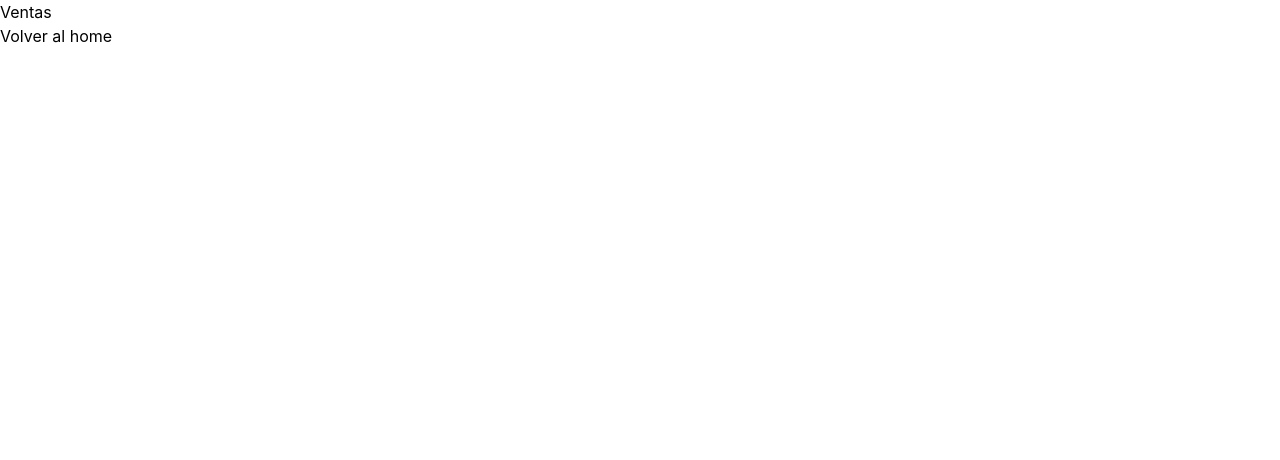
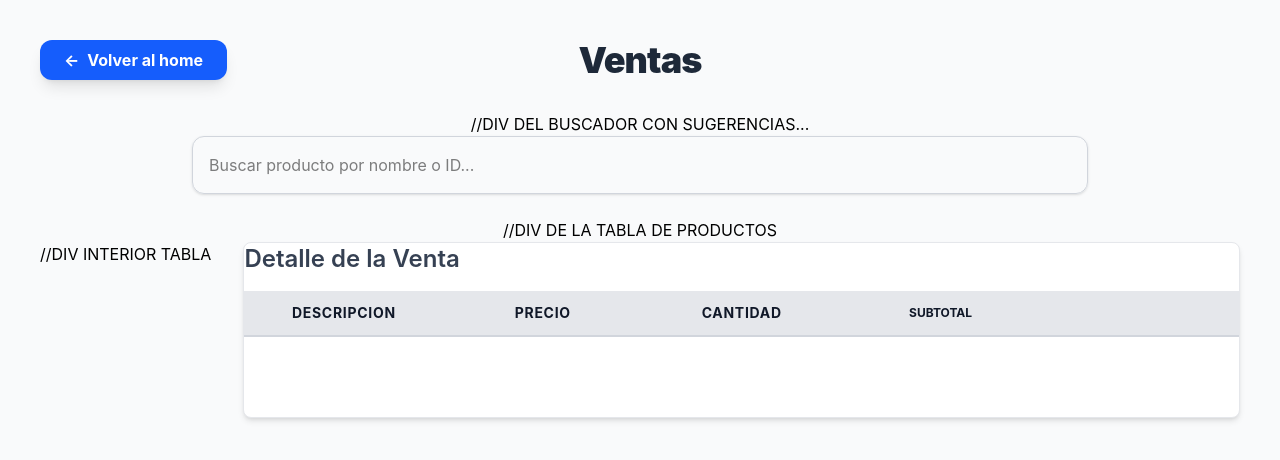
Before and after one commit to ManuelCaceresDuocUC/Proyecto-practica-sin-IA, a React (Vite) app: page /ventas in a window 1280 px wide. Shown: the top 460 px of the page. Built offline with nearby package versions, Linux system fonts and the light colour scheme.

Commit message:
se implementa en pagina de ventas una tabla para agregar los productos, un buscador de productos que funciona con un mock, el buscador muestra sugerencias y si hago click fuera cierra las sugerencias, al seleccionar un producto de las sugerencias tambien cierra y limpia el buscador

```diff
--- a/src/hooks/useInventario.tsx
+++ b/src/hooks/useInventario.tsx
@@ -4,12 +4,15 @@ import { useState } from "react";
 interface Producto {
     id: string;
     descripcion: string;
+    precio: number;
     stock: number;
 }
 
 export const useInventario = () => {
     const [productos, setProductos] = useState<Producto[]>([
-        {id: '0000', descripcion: 'Producto vacio', stock: 9999}
+        { id: '0001', descripcion: 'Desodorante Rexona', precio: 2500, stock: 20 },
+        { id: '0002', descripcion: 'Mani Confitado', precio: 1000, stock: 50 },
+        { id: '0003', descripcion: 'Bebida 1.5L', precio: 1500, stock: 15 },
     ])
 
     const eliminarProducto = (id: string) => {
--- /dev/null
+++ b/src/hooks/useVentas.tsx
@@ -0,0 +1,62 @@
+import { useState } from "react";
+
+
+
+interface Producto {
+  id: string;
+  descripcion: string;
+  precio: number;
+  stock: number;
+}
+
+interface ProductoCarrito extends Producto {
+  cantidadSeleccionada: number;
+}
+
+export const useVentas = () => {
+
+
+
+
+    const [carrito, setCarrito] = useState<ProductoCarrito[]>([])
+
+    const agregarAlCarrito = (producto: Producto) => {
+        setCarrito( prev =>{
+            const existe = prev.find( p => p.id === producto.id);
+            if (existe){
+                return prev.map(p => p.id === producto.id ? {...p, cantidadSeleccionada: p.cantidadSeleccionada + 1}:p)
+
+            };
+            return [...prev,{...producto,cantidadSeleccionada: 1}];
+        });
+    };
+    const eliminarDelCarrito = (id: string) => {
+    setCarrito(prev => prev.filter(p => p.id !== id));
+    };
+    const actualizarCantidad = (id: string, delta: number) => {
+    setCarrito(prev => prev.map(p => {
+        if (p.id === id) {
+        const nuevaCant = p.cantidadSeleccionada + delta;
+        // No permitir menos de 1 ni más que el stock
+        if (nuevaCant >= 1 && nuevaCant <= p.stock) {
+            return { ...p, cantidadSeleccionada: nuevaCant };
+        }
+        }
+        return p;
+    }));
+    };
+
+    const totalVenta = carrito.reduce((acc, p) => acc + (p.precio * p.cantidadSeleccionada), 0);
+
+
+    const vaciarCarrito = () => setCarrito([]);
+    return {
+        carrito,
+        agregarAlCarrito,
+        eliminarDelCarrito,
+        actualizarCantidad,
+        totalVenta,
+        vaciarCarrito
+
+    }
+}
--- a/src/pages/Inventario.tsx
+++ b/src/pages/Inventario.tsx
@@ -20,6 +20,7 @@ export const Inventario = () => {
   const [form, setForm] = useState({
     id: '',
     descripcion: '',
+    precio: '',
     stock: '' // Lo manejamos como string inicialmente para el input
   });
 
@@ -28,17 +29,18 @@ export const Inventario = () => {
     e.preventDefault(); // Evita que la página se recargue
 
     // si no viene alguno de los input retorna la alerta
-    if (!form.id || !form.descripcion || !form.stock) return alert("Completa todos los campos");
+    if (!form.id || !form.descripcion || !form.precio|| !form.stock) return alert("Completa todos los campos");
 
     // Llamamos a la función del Hook y le entregamos los datos
     agregarProducto({
       id: form.id,
       descripcion: form.descripcion,
+      precio: Number(form.precio),
       stock: Number(form.stock) // Convertimos a número
     });
 
     // Limpiamos el formulario
-    setForm({ id: '', descripcion: '', stock: '' });
+    setForm({ id: '', descripcion: '', precio: '', stock: '' });
   };
 
 
@@ -85,6 +87,7 @@ export const Inventario = () => {
                 <tr >
                   <th className='px-6 py-3 text-gray-900 font-bold uppercase text-sm tracking-wider'>Id</th>
                   <th className='px-6 py-3 text-gray-900 font-bold uppercase text-sm tracking-wider'>Descripcion</th>
+                  <th className='px-6 py-3 text-gray-900 font-bold uppercase text-sm tracking-wider'>Precio</th>
                   <th className='px-6 py-3 text-gray-900 font-bold uppercase text-sm tracking-wider'>Cantidad</th>
                   <th className='px-6 py-3'></th>
                 </tr>
@@ -95,6 +98,7 @@ export const Inventario = () => {
                   <tr key={producto.id} className="hover:bg-gray-100 transition-colors">
                     <td className='px-6 py-4 text-gray-800'>{producto.id}</td>
                     <td className='px-6 py-4 text-gray-800 italic'>{producto.descripcion}</td>
+                    <td className='px-6 py-4 text-gray-800 font-medium'>${producto.precio}</td>
                     <td className='px-6 py-4 text-gray-800 font-medium'>{producto.stock}</td>
                     <td>
                       <button onClick={()=> eliminarProducto(producto.id)} className="text-red-500">
@@ -145,6 +149,18 @@ export const Inventario = () => {
                 </div>
                 <div>
                   <label className='block '>
+                    Precio:
+                  </label>
+                  <input
+                    type="text"
+                    className='w-full mt-1 p-2 border rounded-md focus:ring-2 focus:ring-blue-500 outline-none'
+                    placeholder='Ej: 20000'
+                    value={form.precio}
+                    onChange={(e)=> setForm({...form, precio: e.target.value})}
+                    />
+                </div>
+                <div>
+                  <label className='block '>
                     Cantidad:
                   </label>
                   <input
--- a/src/pages/Ventas.tsx
+++ b/src/pages/Ventas.tsx
@@ -1,14 +1,158 @@
 
-import {  Link } from 'react-router-dom';
+import { Link } from 'react-router-dom';
+import { useInventario } from '../hooks/useInventario';
+import { useEffect, useRef, useState } from 'react';
+import { useVentas } from '../hooks/useVentas';
 
 
 export const Ventas = () => {
+  const buscadorRef = useRef<HTMLDivElement>(null);
+  const { productos } = useInventario();
+  const [mostrarSugerencias, setMostrarSugerencias] = useState(false);
+  const [busqueda, setBusqueda] = useState('');
+  const {
+    carrito,
+    agregarAlCarrito,
+    actualizarCantidad,
+
+  } = useVentas();
+
+  useEffect(() => {
+    const handleClickAfuera = (event: MouseEvent) => {
+      if (buscadorRef.current && !buscadorRef.current.contains(event.target as Node)){
+        setMostrarSugerencias(false);
+      }
+    }
+    document.addEventListener("mousedown", handleClickAfuera);
+    return () => document.removeEventListener("mousedown", handleClickAfuera);
+  }, []);
+
+
+
+  const sugerencias = busqueda.trim() === ''
+    ? []
+    : productos.filter(
+    p => p.descripcion.toLowerCase()
+    .includes(busqueda.toLowerCase()) ||
+    p.id.includes(busqueda)
+  ).slice(0,5)
+
+
   return (
-    <div>
-      <h1>Ventas</h1>
-      <Link to="/">
-      <button>Volver al home</button>
+    //DIV PRINCIPAL
+    <div className='min-h-screen bg-gray-50 flex flex-col items-center p-10 relative'>
+      <Link to="/" className='absolute top-10 left-10'>
+        <button className='bg-blue-600 hover:bg-blue-700 text-white font-bold py-2 px-6 rounded-xl shadow-lg transition-all active:scale-95 flex items-center gap-2'>
+
+          <span>←</span> Volver al home
+        </button>
       </Link>
+      <h1 className='text-4xl font-black text-gray-800 mb-8 tracking-tight'>
+          Ventas
+      </h1>
+
+      //DIV DEL BUSCADOR CON SUGERENCIAS...
+      <div ref={buscadorRef} className='w-full max-w-4xl mb-6 relative'>
+        <input
+          type="text"
+          placeholder='Buscar producto por nombre o ID...'
+          className='w-full p-4 rounded-xl border border-gray-300 shadow-sm focus:ring-2 focus:ring-blue-500 outline-none transition-all'
+          value={busqueda}
+          onFocus={()=> setMostrarSugerencias(true)}
+          onChange={(e) => {
+            setBusqueda(e.target.value);
+            setMostrarSugerencias(true);}}
+        />
+        {mostrarSugerencias && sugerencias.length > 0 && (
+          <ul className='absolute z-10 w-full bg-white mt-1 border border-gray-200 rounded-xl shadow-2xl overflow-hidden'>
+            {sugerencias.map(p => (
+
+              <li
+                key={p.id}
+                onClick={() => {
+                  agregarAlCarrito(p);
+                  setMostrarSugerencias(false);
+                  setBusqueda('')
+                }}
+                className='p-4 hover:bg-blue-50 cursor-pointer flex justify-between items-center border-b border-gray-50 last:border-none'
+              >
+                <div>
+                  <span className='font-bold text-blue-600'>#{p.id}</span>
+                  <span className='ml-3 text-gray-700'>{p.descripcion}</span>
+                </div>
+
+                <span className='text-xs bg-gray-100 px-2 py-1 rounded text-gray-500'>Stock: {p.stock}</span>
+              </li>
+
+            ))}
+          </ul>
+        )}
+      </div>
+
+
+
+
+
+
+        //DIV DE LA TABLA DE PRODUCTOS
+      <div className='flex flex-col lg:flex-row gap-8 items-start'>
+
+
+        //DIV INTERIOR TABLA
+        <div className="flex-1 w-full overflow-hidden rounded-lg shadow-md border border-gray-200 bg-white">
+            <h2 className='text-2xl font-semibold text-gray-700 mb-4'>
+              Detalle de la Venta
+            </h2>
+            <table className='w-full table-auto md:table-fixed'>
+              <thead className='bg-gray-200 border-b-2 border-gray-300'>
+                <tr >
+                  <th className='px-6 py-3 text-gray-900 font-bold uppercase text-sm tracking-wider'>Descripcion</th>
+                  <th className='px-6 py-3 text-gray-900 font-bold uppercase text-sm tracking-wider'>Precio</th>
+                  <th className='px-6 py-3 text-gray-900 font-bold uppercase text-sm tracking-wider'>Cantidad</th>
+                  <th className='px-6 py-3 text-gray-900 font-bold uppercase text-xs'>Subtotal</th>
+                  <th className='px-6 py-3'></th>
+                </tr>
+              </thead>
+              <tbody className='divide-y divide-gray-200'>
+
+                {carrito.map((producto)=>(
+                  <tr key={producto.id} className="hover:bg-gray-100 transition-colors">
+                    <td className='px-6 py-4 text-gray-800 italic'>{producto.descripcion}</td>
+                    <td className='px-6 py-4 text-gray-800 font-medium'>{producto.precio}</td>
+                    <td className='px-6 py-4 text-gray-800 font-medium'>
+                      <button
+                      className='bg-gray-200 px-2 rounded hover:bg-gray-300 font-bold'
+                      onClick={() => actualizarCantidad(producto.id, 1)}>
+                        +
+                      </button>
+                      <span>{producto.cantidadSeleccionada}</span>
+                      <button
+                      className='bg-gray-200 px-2 rounded hover:bg-gray-300 font-bold'
+                      onClick={() => actualizarCantidad(producto.id, -1)}>
+                        -
+                      </button>
+                    </td>
+                    <td className='px-6 py-4 text-gray-800 font-medium'>{producto.precio*producto.cantidadSeleccionada}</td>
+
+                  </tr>
+                ))}
+                {sugerencias.length === 0 && (
+                  <tr>
+                    <td colSpan={4} className="p-10 text-center text-gray-500">
+                    </td>
+                  </tr>
+                )}
+
+
+              </tbody>
+            </table>
+        </div>
+
+
+
+
+      </div>
     </div>
+
   )
 }
```
Also changed, not shown: src/pages/Home.tsx (+12 -6 lines).
